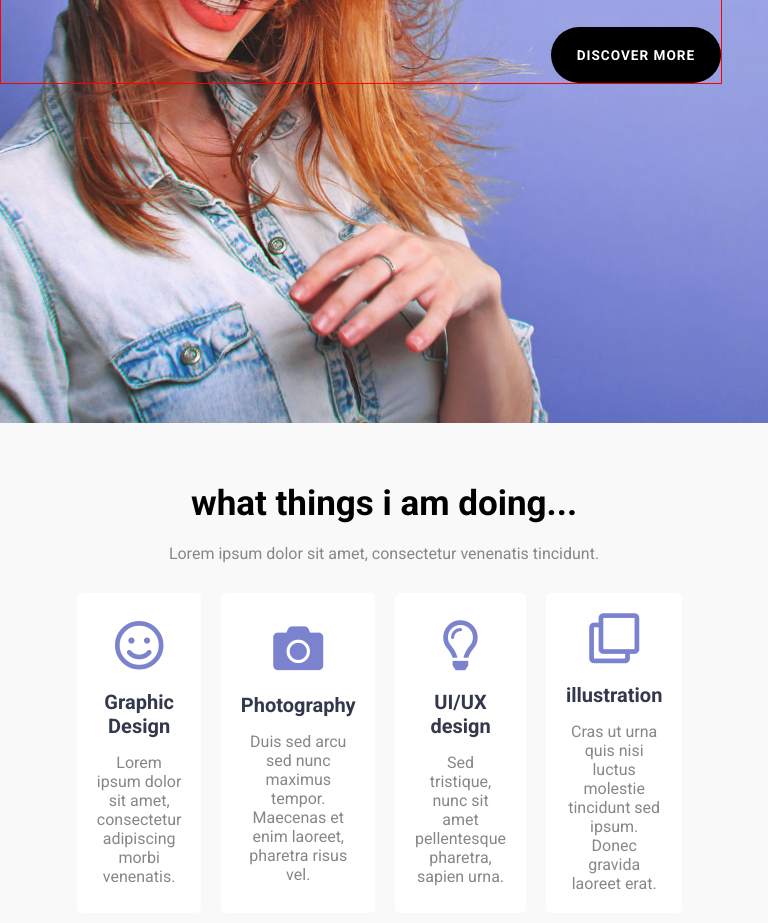
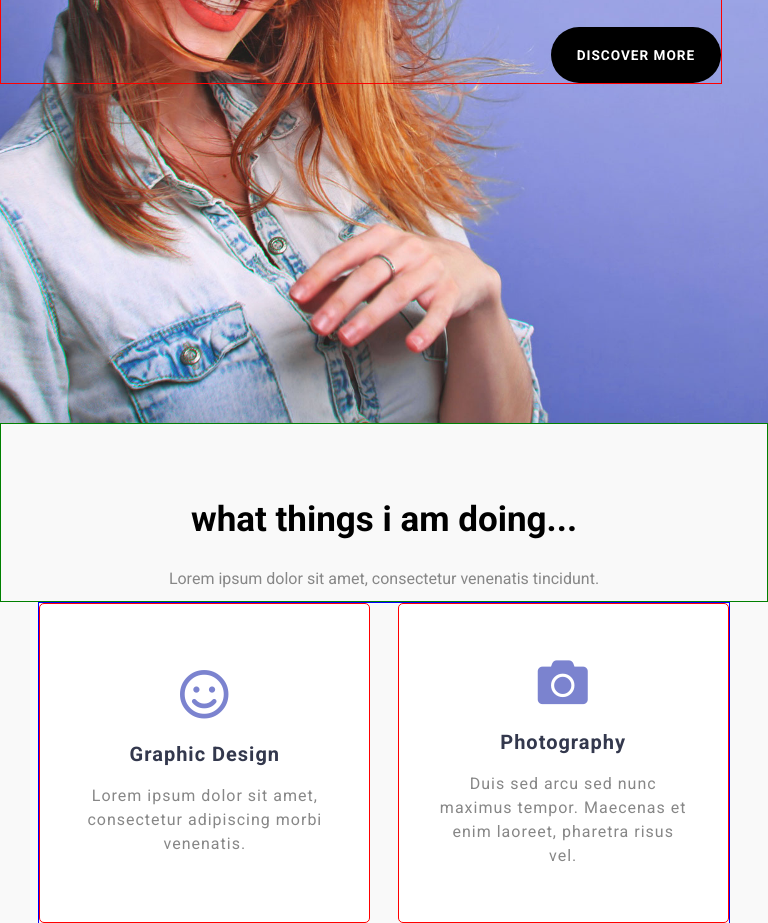
Before and after one commit to Valkyries12/im-Kalay, a plain HTML site: page index.html in a window 768 px wide. Shown: the part 377-1300 px from the top of the page. Drawn offline with Linux system fonts and the light colour scheme.

Commit message:
se refactoriza el css y agregan estilos para tablets

```diff
--- a/css/estilos.css
+++ b/css/estilos.css
@@ -59,6 +59,10 @@ button:hover {
     justify-content: center;
     align-items: center;
     flex-direction: column;
+    border: 1px solid green;
+    text-align: center;
+    padding: 10px;
+    line-height: 1.5;
 }
 
 .container {
@@ -139,38 +143,43 @@ section.home div p {
 
 section.services {
     width: 100%;
-    height: 100vh;
     background-color: #F9F9F9;
 }
 
 section.services div.container {
-    width: 80%;
+    width: 60%;
     display: flex;
     flex-direction: row;
-    justify-content: space-between;
+    justify-items: space-around;
     align-items: center;
     margin: 0 auto;
+    border: 1px  solid blue;
 }
 
 section.services div.centrado p {
     color: #878787;
+    letter-spacing: 1.5;
 }
 
 section.services div.container div {
-    width: 25%;
+    width: 24%;
+    letter-spacing: 1px;
     height: 320px;
+    line-height: 1.5;
+    border: 1px solid red;
     background-color: #fff;
     display: flex;
     justify-content: center;
     align-items: center;
     flex-direction: column;
-    padding: 20px;
+    padding: 40px;
     margin-top: 30px;
     margin-right: 20px;
     transition: 1s ease;
     border-radius: 5px;
     font-weight: 400;
     text-align: center;
+    margin-bottom: 10%;
 }
 
 section.services div.container div p {
@@ -436,6 +445,12 @@ footer {
         margin-bottom: 15px;
     }
 
+    h2 {
+        font-size: 1.6rem;
+        margin-top: 60px;
+        margin-bottom: 20px;
+    }
+
     section.home div p {
         color: #fff;
         line-height: 1.6rem;
@@ -445,6 +460,31 @@ footer {
         border: 1px solid red;
         font-size: 1rem;
     }
+
+    section.services div.container {
+        width: 90%;
+        display: flex;
+        flex-direction: column;
+        margin: 0 auto;
+    }
+
+    section.services div.container div {
+        width: 100%;
+        margin: 0 auto;
+        letter-spacing: 1px;
+        margin-top: 10%;
+    }
+
+    section.services div.container div:last-child {
+        margin-bottom: 30%;
+    }
+
+    section.services div.container div:first-child {
+        margin-top: 20%;
+    }
+
+
+
 }
 
 /*****TABLETS DESDE 768PX
@@ -461,6 +501,47 @@ footer {
     h1 {
         font-size: 3rem;
     }
+
+    section.services {
+        display: flex;
+        flex-direction: column;
+    }
+
+    section.services div.container {
+        width: 90%;
+        display: grid;
+        grid-gap: 4%;
+        grid-template-columns: 1fr 1fr;
+        grid-template-rows: 1fr 1fr;
+        margin-bottom: 15%;
+    }
+
+    section.services div.container div {
+        width: 100%;
+        margin: 0 auto;
+    }
+
+    section.services div.container div:nth-of-type(1) {
+        grid-column: 1/2;
+        grid-row: 1/2;
+    }
+
+    section.services div.container div:nth-of-type(2) {
+        grid-column: 2/3;
+        grid-row: 1/2;
+    }
+
+    section.services div.container div:nth-of-type(3) {
+        grid-column: 1/2;
+        grid-row: 2/3;
+
+    }
+
+    section.services div.container div:nth-of-type(4) {
+        grid-column: 2/3;
+        grid-row: 2/3;
+
+    }
 }
 
 /********PANTALLAS DESDE 1024 HASTA 1440
@@ -475,4 +556,8 @@ footer {
         margin-bottom: 12%;
         margin: 0;
     }
+
+    section.services div.container {
+        width: 90%;
+    }
 }
```
